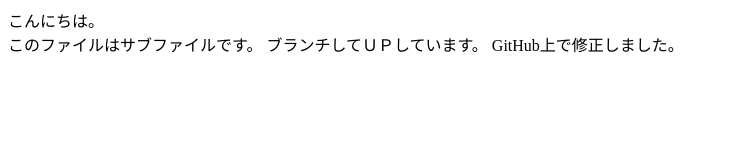
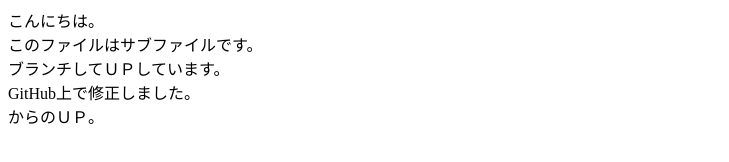
Before and after one commit to junmm/mysite1, a plain HTML site: page sub001.html in a window 1280 px wide. Shown: the whole page, without its empty margins (0-729 px from the left). Drawn offline with Linux system fonts and the light colour scheme.

Commit message:
一旦最終ＵＰです。2

```diff
--- a/sub001.html
+++ b/sub001.html
@@ -9,8 +9,8 @@
 
 <body>
 こんにちは。<br>
-このファイルはサブファイルです。
-ブランチしてＵＰしています。
-  GitHub上で修正しました。
+このファイルはサブファイルです。<br>
+ブランチしてＵＰしています。<br>
+  GitHub上で修正しました。<br>からのＵＰ。
 </body>
 </html>
```
